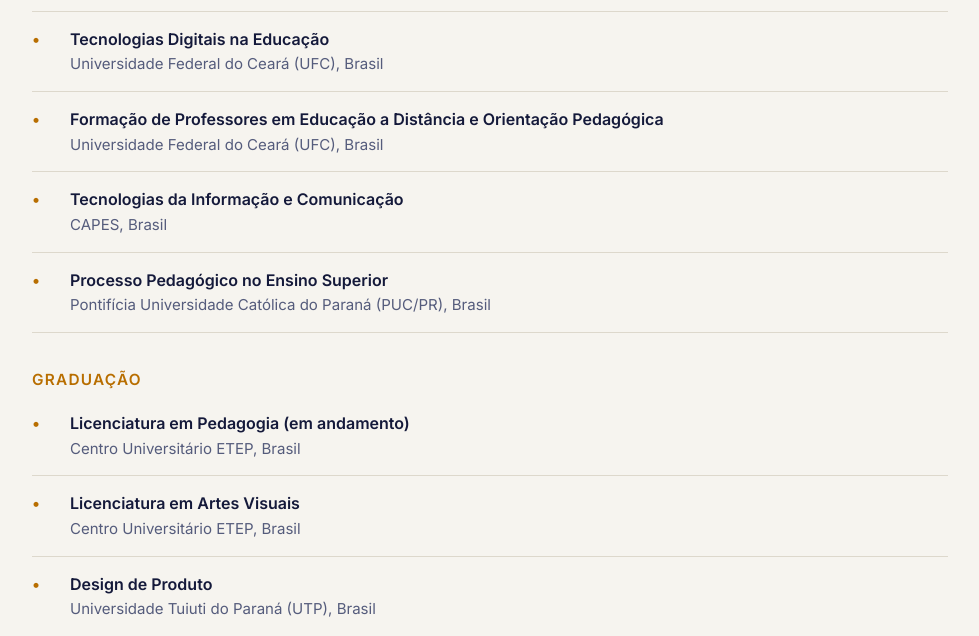
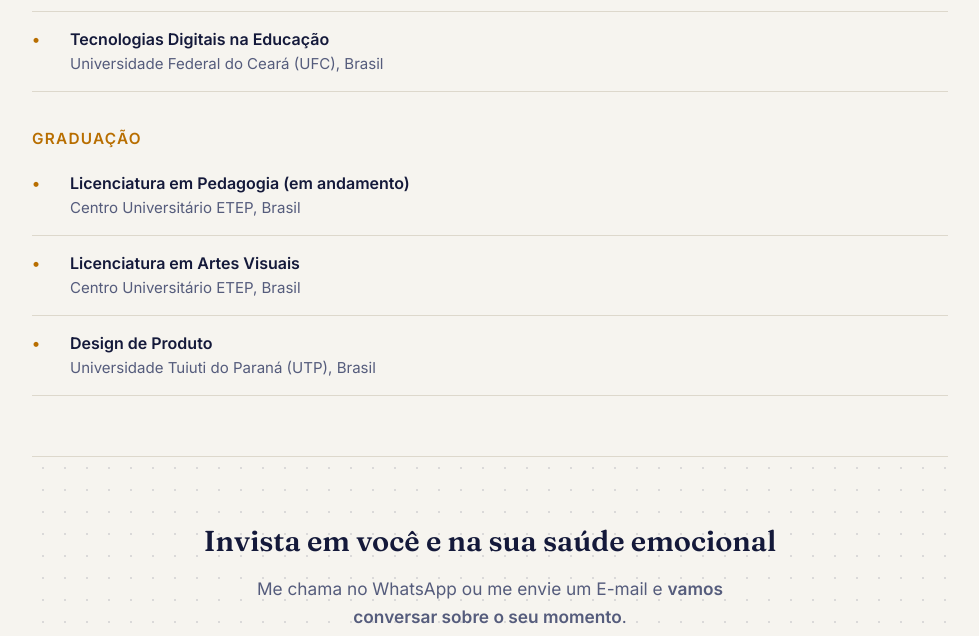
Before and after one commit to duddobr/DrHumberto, a plain HTML site: page index.html in a window 1280 px wide. Shown: the part 3101-3737 px from the top of the page, without its empty margins (150-1129 px from the left). Drawn offline with Linux system fonts and the light colour scheme.

Commit message:
Remove 3 itens de Aperfeicoamento

```diff
--- a/index.html
+++ b/index.html
@@ -913,20 +913,6 @@
                     <div><b>Tecnologias Digitais na Educação</b><span>Universidade Federal do Ceará (UFC), Brasil</span>
                     </div>
                 </div>
-                <div class="row">
-                    <div class="y">•</div>
-                    <div><b>Formação de Professores em Educação a Distância e Orientação
-                            Pedagógica</b><span>Universidade Federal do Ceará (UFC), Brasil</span></div>
-                </div>
-                <div class="row">
-                    <div class="y">•</div>
-                    <div><b>Tecnologias da Informação e Comunicação</b><span>CAPES, Brasil</span></div>
-                </div>
-                <div class="row">
-                    <div class="y">•</div>
-                    <div><b>Processo Pedagógico no Ensino Superior</b><span>Pontifícia Universidade Católica do Paraná
-                            (PUC/PR), Brasil</span></div>
-                </div>
 
                 <h3>Graduação</h3>
                 <div class="row">
```
